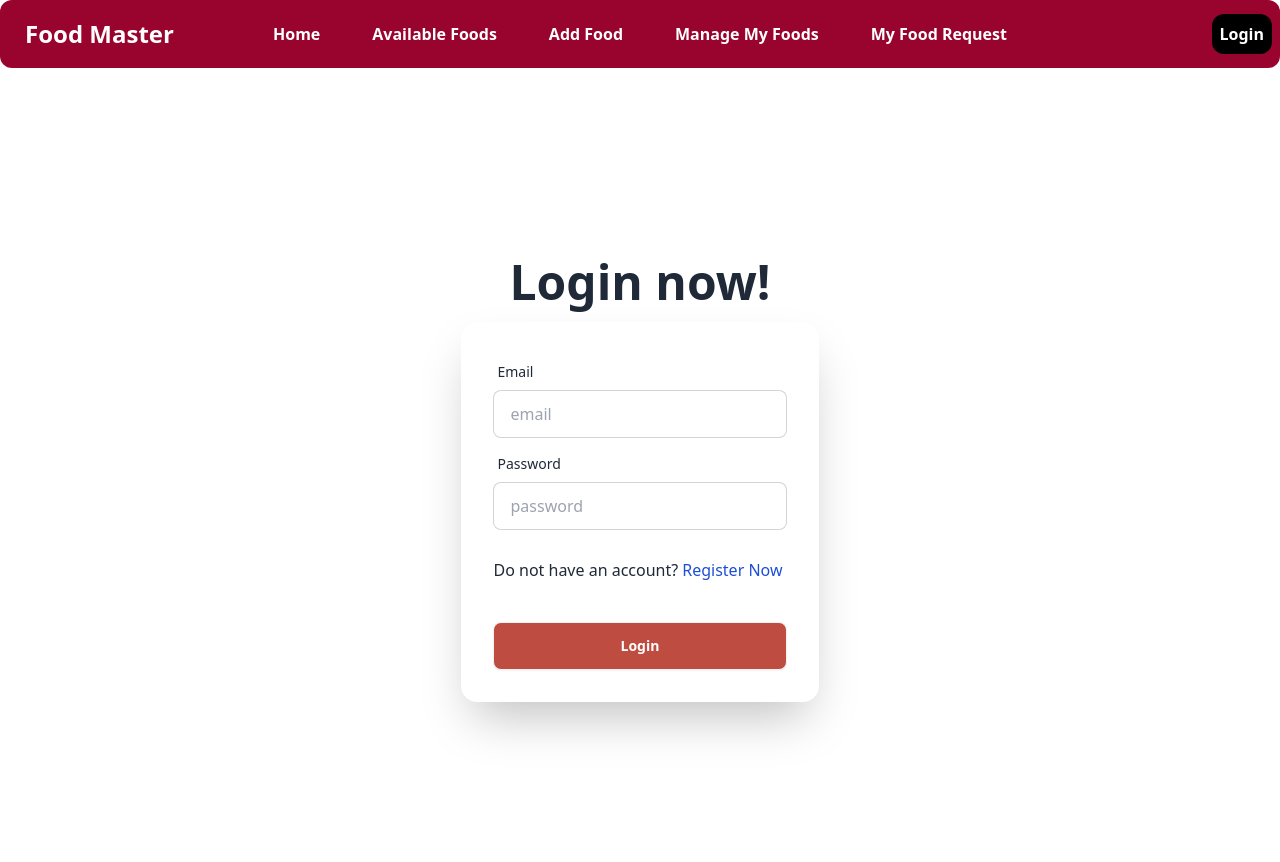
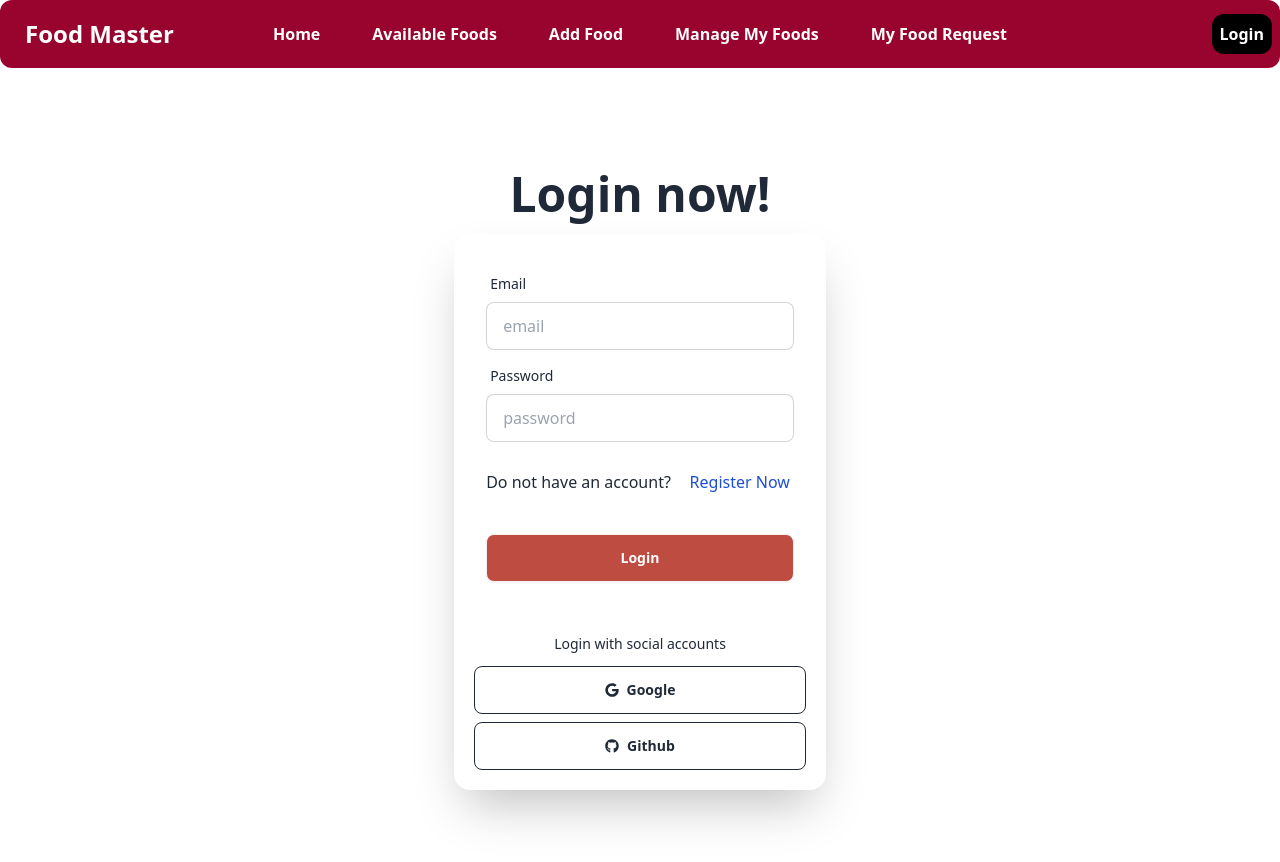
Before and after one commit to deveshbis/food-management-system-client-site, a React (Vite) app: page /login in a window 1280 px wide. Shown: the top 862 px of the page. Built offline with nearby package versions, Linux system fonts and the light colour scheme; no server answers.

Commit message:
created Email, Google and Github Sign-in

```diff
--- a/package.json
+++ b/package.json
@@ -18,6 +18,7 @@
     "react-dom": "^18.2.0",
     "react-hook-form": "^7.51.4",
     "react-hot-toast": "^2.4.1",
+    "react-icons": "^5.2.1",
     "react-router-dom": "^6.23.0",
     "react-toastify": "^10.0.5",
     "sort-by": "^1.2.0"
--- a/src/pages/Login.jsx
+++ b/src/pages/Login.jsx
@@ -3,6 +3,7 @@ import { ToastContainer } from "react-toastify";
 import useAuth from "../Hooks/useAuth";
 import { useForm } from "react-hook-form";
 import toast from "react-hot-toast";
+import SocialLogin from "./SocialLogin";
 
 
 const Login = () => {
@@ -61,6 +62,7 @@ const Login = () => {
                                 <button className="btn bg-[#BF4C41] text-white hover:bg-black">Login</button>
                             </div>
                         </form>
+                        <SocialLogin></SocialLogin>
                     </div>
                 </div>
             </div>
--- /dev/null
+++ b/src/pages/SocialLogin.jsx
@@ -0,0 +1,47 @@
+import { useLocation, useNavigate } from "react-router-dom";
+import useAuth from "../Hooks/useAuth";
+import { FaGithub, FaGoogle } from "react-icons/fa";
+
+
+const SocialLogin = () => {
+    const { googleLogin, gitHubLogin } = useAuth();
+
+    const navigate = useNavigate();
+    const location = useLocation();
+
+    const from = location?.state || '/';
+
+    const handleSocialLogin = socialProvider => {
+        socialProvider()
+            .then(result => {
+                if (result.user) {
+                    navigate(from);
+                }
+            })
+    }
+
+    return (
+
+        <div className="p-5">
+            <div className="flex items-center pb-3 space-x-1">
+                <div className="flex-1 h-px sm:w-16 dark:bg-gray-300"></div>
+                <p className="px-3 text-sm dark:text-gray-600">Login with social accounts</p>
+                <div className="flex-1 h-px sm:w-16 dark:bg-gray-300"></div>
+            </div>
+
+            <div className=" flex flex-col items-center space-y-2">
+                <button onClick={() => handleSocialLogin(googleLogin)} className="btn btn-outline w-full">
+                    <FaGoogle></FaGoogle>
+                    Google
+                </button>
+                <button onClick={() => handleSocialLogin(gitHubLogin)} className="btn btn-outline w-full">
+                    <FaGithub></FaGithub>
+                    Github
+                </button>
+            </div>
+        </div>
+
+    );
+};
+
+export default SocialLogin;
```
Also changed, not shown: 1 other file (tests, documents, lock files or other folders).
